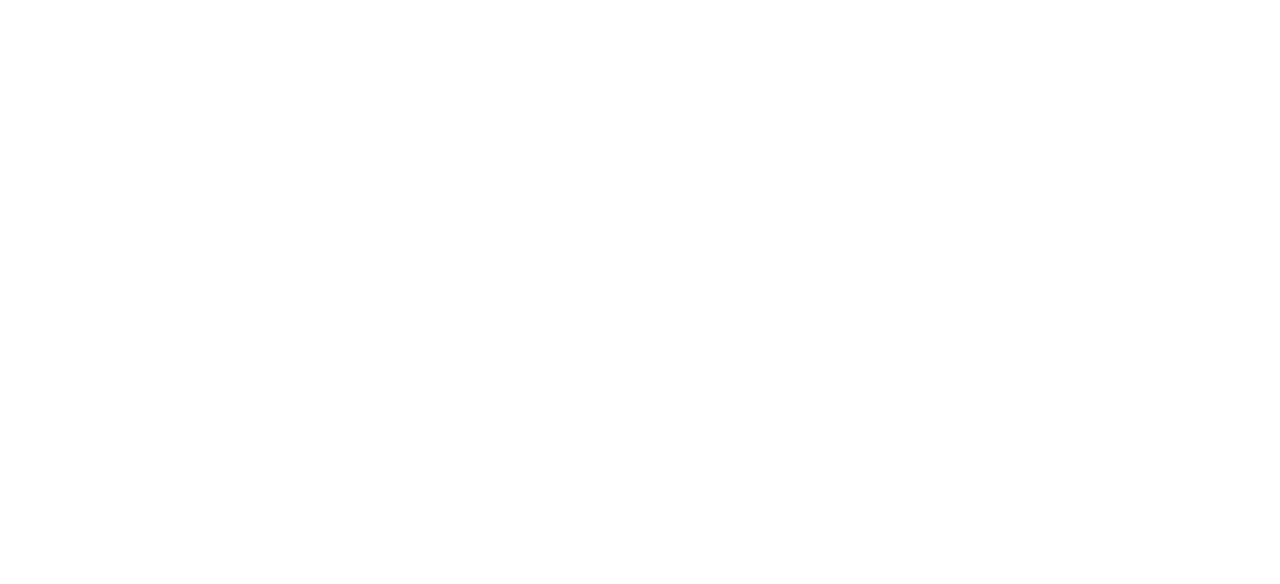
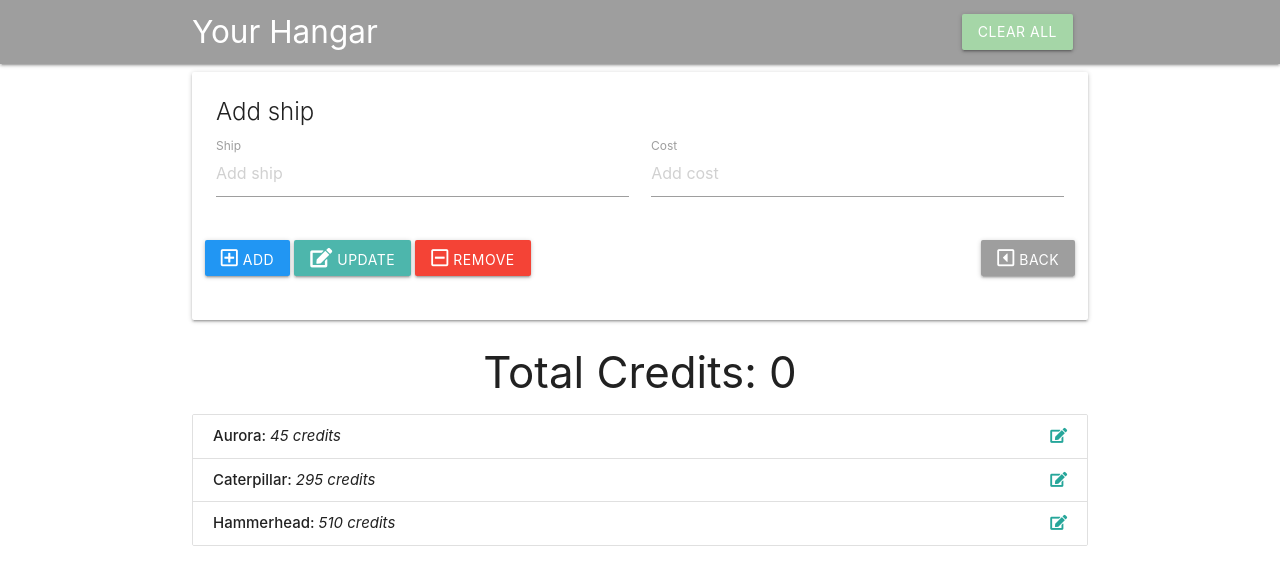
Before and after one commit to gabnev/Star_Citizen_Fleet_Manager, a plain HTML site: page index.html in a window 1280 px wide. Drawn offline with nearby package versions, Linux system fonts and the light colour scheme.

Commit message:
Added UI

```diff
--- a/index.html
+++ b/index.html
@@ -3,9 +3,68 @@
 <head>
   <meta charset="UTF-8">
   <meta name="viewport" content="width=device-width, initial-scale=1.0">
+  <link rel="stylesheet" href="https://cdnjs.cloudflare.com/ajax/libs/materialize/1.0.0/css/materialize.min.css">
+  <link rel="stylesheet" href="https://cdnjs.cloudflare.com/ajax/libs/font-awesome/5.15.1/css/all.min.css" integrity="sha512-+4zCK9k+qNFUR5X+cKL9EIR+ZOhtIloNl9GIKS57V1MyNsYpYcUrUeQc9vNfzsWfV28IaLL3i96P9sdNyeRssA==" crossorigin="anonymous" />
   <title>Star Citizen | Fleet Manager</title>
 </head>
 <body>
 
+  <nav class="nav-wrapper grey">
+    <div class="container">
+      <a href="#" class="brand-logo">Your Hangar</a>
+      <ul class="right">
+        <li><a href="#" class="clear-btn btn green lighten-3">Clear All</a></li>
+      </ul>
+    </div>
+  </nav>
+
+  <div class="container">
+    <div class="card">
+      <div class="card-content">
+        <span class="card-title">Add ship</span>
+        <form class="col">
+          <div class="row">
+            <div class="input-field col s6">
+              <input type="text" placeholder="Add ship" id="ship-name">
+              <label for="ship-name">Ship</label>
+            </div>
+            <div class="input-field col s6">
+              <input type="text" placeholder="Add cost" id="ship-cost">
+              <label for="ship-cost">Cost</label>
+            </div>
+          </div>
+          <div class="row">
+            <a href="#" class="add-btn btn blue"><i class="far fa-plus-square"></i> Add</a>
+            <a href="#" class="update-btn btn teal lighten-2"><i class="fas fa-edit"></i></i> Update</a>
+            <a href="#" class="remove-btn btn red"><i class="far fa-minus-square"></i> Remove</a>
+            <a href="#" class="back-btn btn grey right"><i class="far fa-caret-square-left"></i> Back</a>
+          </div>
+        </form>
+      </div>
+    </div>
+    <h3 class="center">Total Credits: <span class="total-credits">0</span></h3>
+    <ul id="ship-list" class="collection">
+      <li id="ship-0" class="collection-item">
+        <strong>Aurora: </strong><em>45 credits</em>
+        <a class="secondary-content" href="#"><i class="fas fa-edit "></i></i></a>
+      </li>
+      <li id="ship-0" class="collection-item">
+        <strong>Caterpillar: </strong><em>295 credits</em>
+        <a class="secondary-content" href="#"><i class="fas fa-edit "></i></i></a>
+      </li>
+      <li id="ship-0" class="collection-item">
+        <strong>Hammerhead: </strong><em>510 credits</em>
+        <a class="secondary-content" href="#"><i class="fas fa-edit "></i></i></a>
+      </li>
+    </ul>
+  </div>
+
+
+
+
+  <script src="https://code.jquery.com/jquery-3.5.1.min.js"
+  integrity="sha256-9/aliU8dGd2tb6OSsuzixeV4y/faTqgFtohetphbbj0=" crossorigin="anonymous"></script>
+  <script src="https://cdnjs.cloudflare.com/ajax/libs/materialize/1.0.0/js/materialize.min.js"></script>
+  <script src="app.js"></script>
 </body>
 </html>
```
